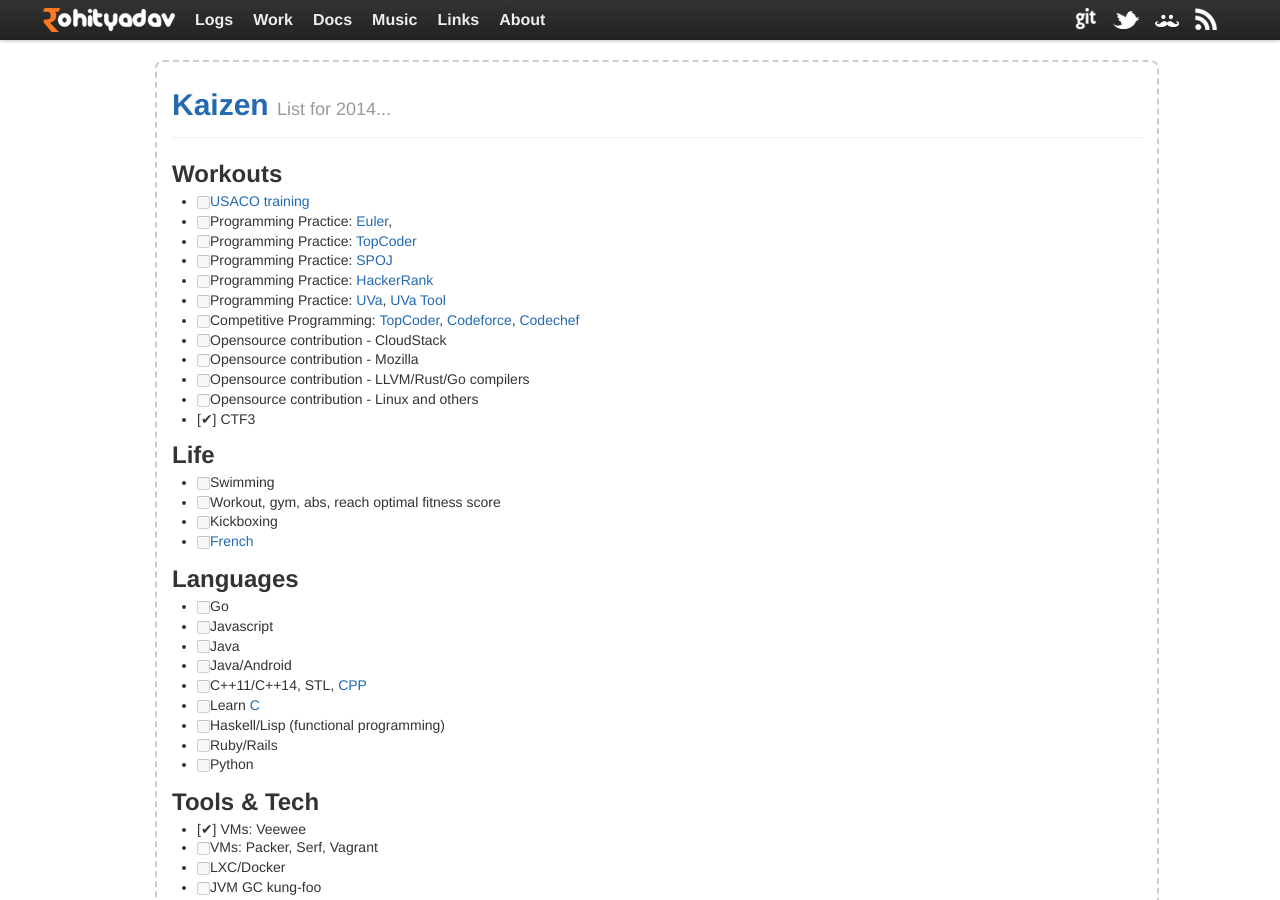
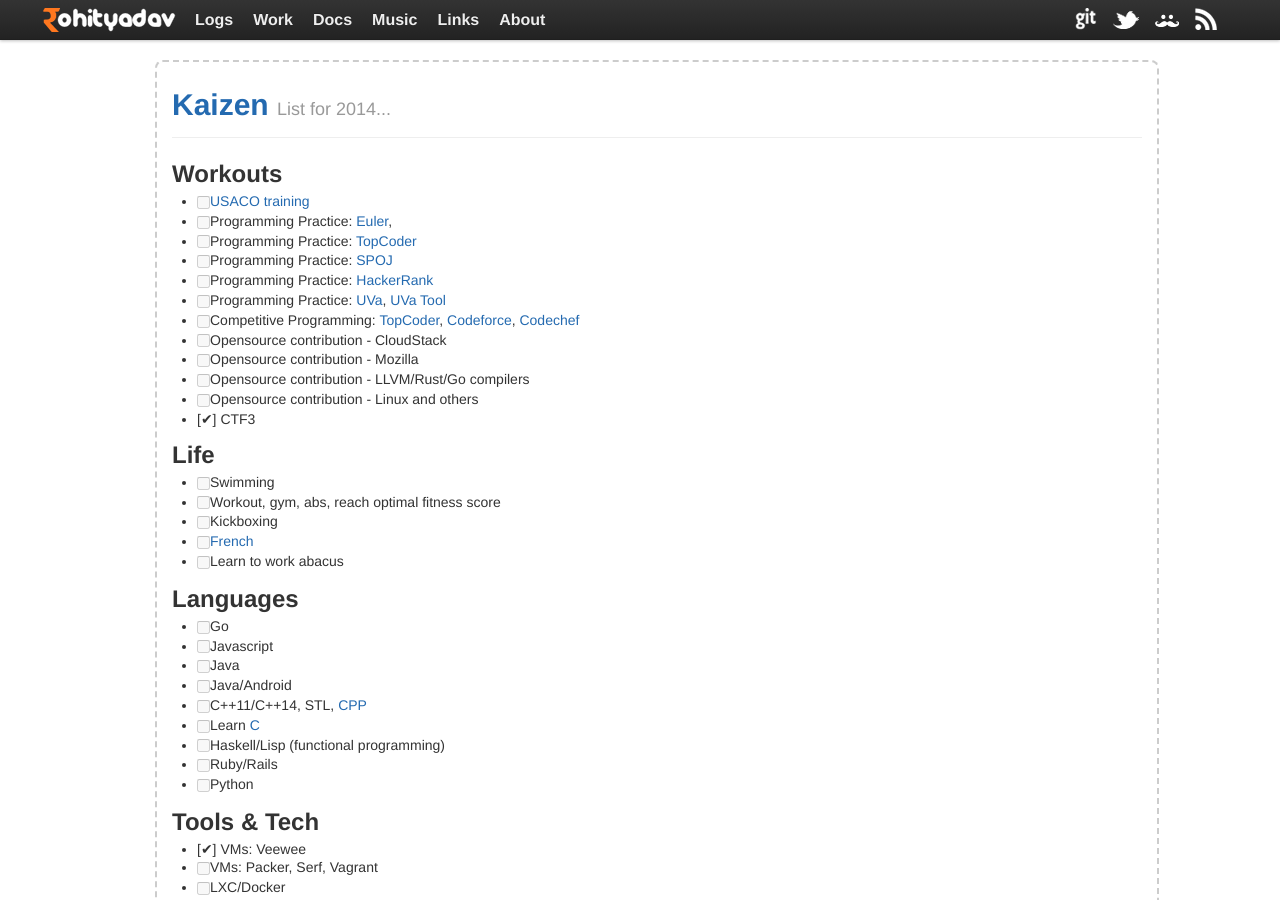
Before and after one commit to rohityadavcloud/rohityadavcloud.github.io, a Jekyll site: the page built from kaizen/index.markdown, in a window 1280 px wide and 900 px high. Built offline with Jekyll 4.4.1, drawn with Linux system fonts in a browser that asks for light colours; Markdown is read by kramdown in place of the engine named in the settings.

Commit message:
kaizen: abacus!
Signed-off-by: Rohit Yadav <bhaisaab@baagi.org>

```diff
--- a/kaizen/index.markdown
+++ b/kaizen/index.markdown
@@ -26,6 +26,7 @@
 - [ ] Workout, gym, abs, reach optimal fitness score
 - [ ] Kickboxing
 - [ ] [French](http://www.duolingo.com/skill/fr/Basics-2/1)
+- [ ] Learn to work abacus
 
 ## Languages
 
```
